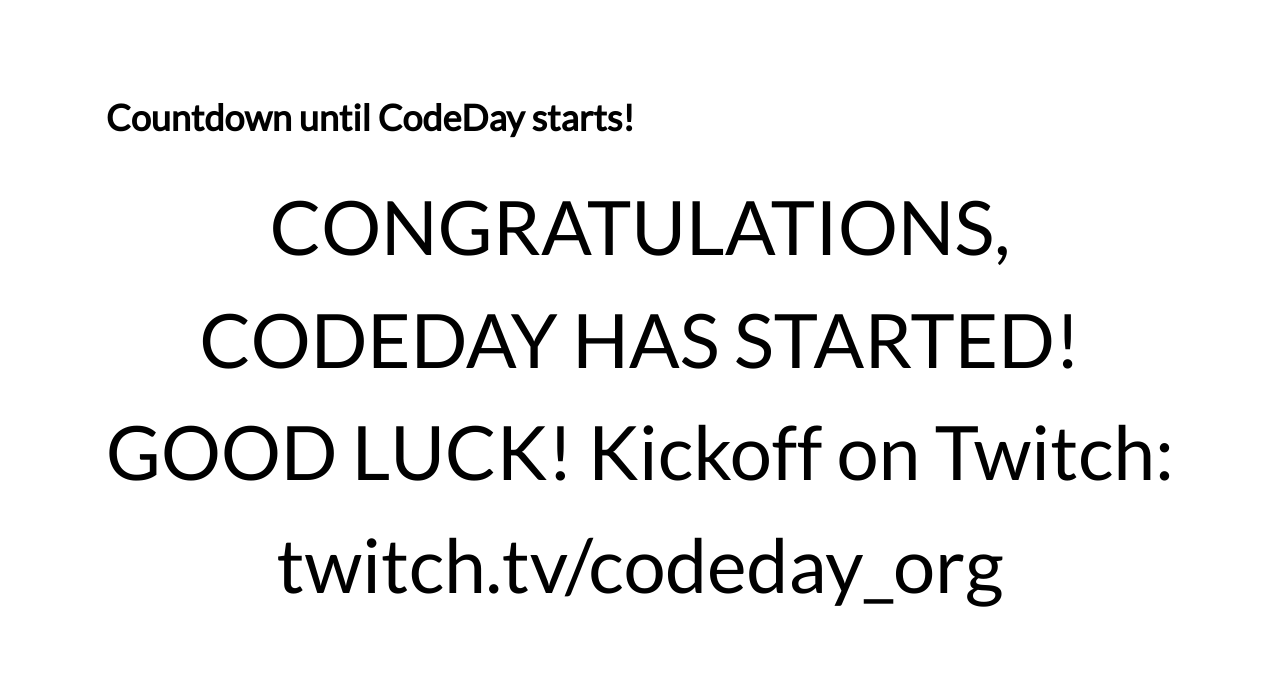
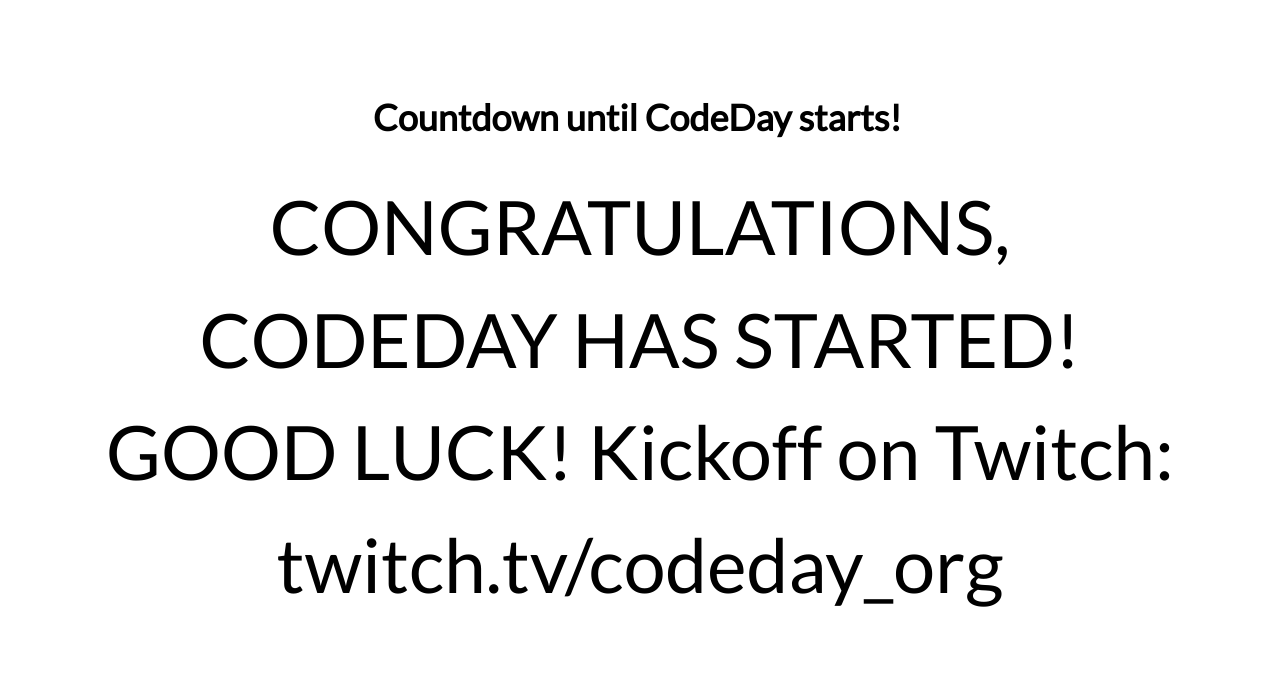
Before and after one commit to GameOver6083/Codeday-Timer, a plain HTML site: page index.html in a window 1280 px wide. Shown: the top 673 px of the page. Drawn offline with nearby package versions, Linux system fonts and the light colour scheme.

Commit message:
Update index.html

```diff
--- a/index.html
+++ b/index.html
@@ -17,7 +17,7 @@ html,body,h1,h2,h3,h4 {font-family:"Lato", sans-serif}
 <div class="w3-content" style="max-width:1100px;margin-top:80px;margin-bottom:80px">
 
   <div class="w3-panel">
-    <h1><b>Countdown until CodeDay starts!</b></h1>
+    <h1  class="center"><b>Countdown until CodeDay starts!</b></h1>
   </div>
 <meta name="viewport" content="width=device-width, initial-scale=1">
 <style>
```
